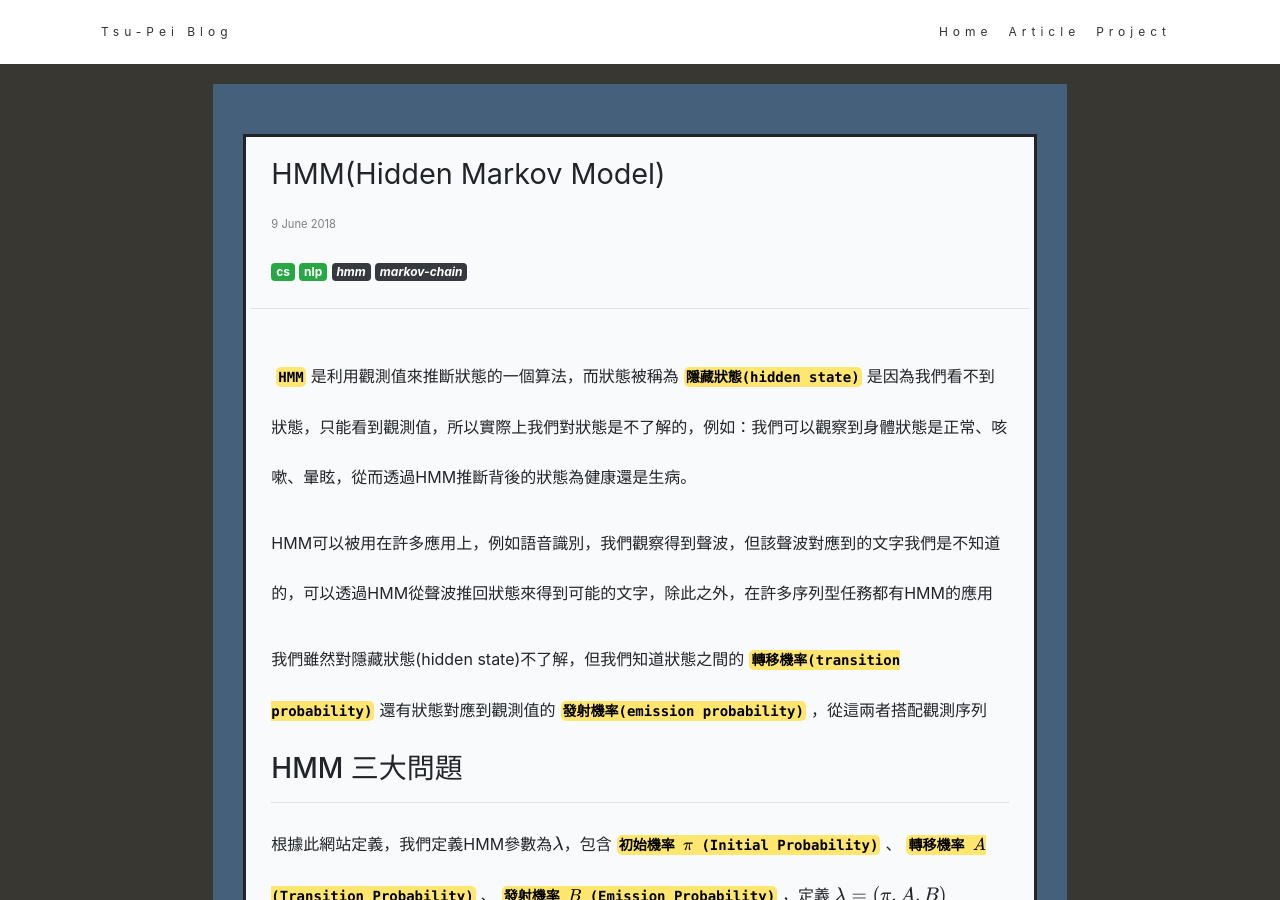
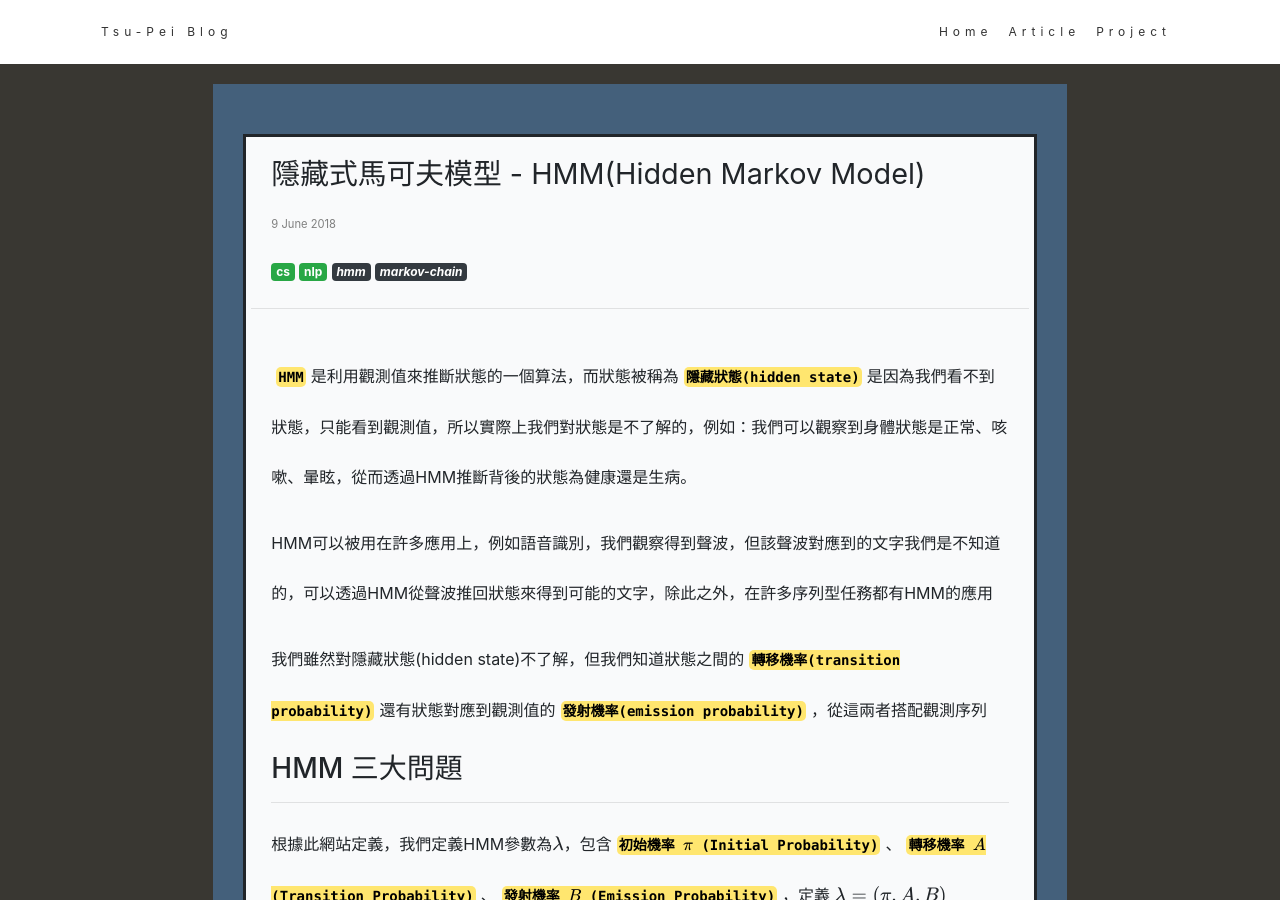
Before and after one commit to tsupei/tsupei.github.io, a Jekyll site: the page built from _posts/nlp/2018-06-09-HMM.md, in a window 1280 px wide and 900 px high. Built offline with Jekyll 4.4.1, drawn with Linux system fonts in a browser that asks for light colours; nearby versions of some CDN libraries; formulas are drawn with MathJax 3.

Commit message:
Update HMM title.

```diff
--- a/_posts/nlp/2018-06-09-HMM.md
+++ b/_posts/nlp/2018-06-09-HMM.md
@@ -1,6 +1,6 @@
 ---
 layout: article_post
-title:  "HMM(Hidden Markov Model)"
+title:  "隱藏式馬可夫模型 - HMM(Hidden Markov Model)"
 categories: cs nlp
 tags: hmm markov-chain
 excerpt_separator: <!--more-->
```
